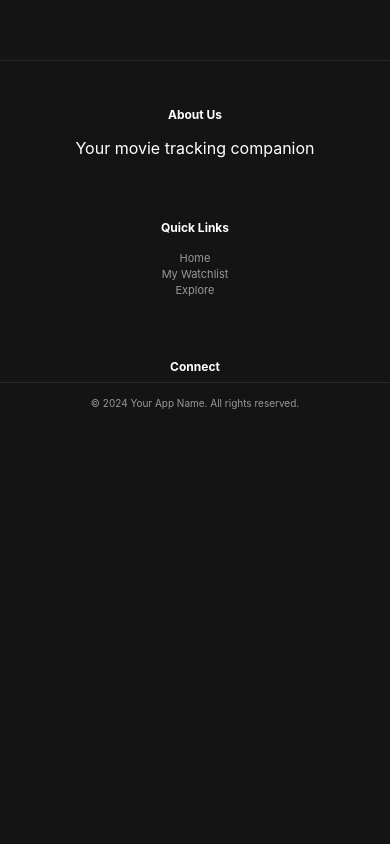
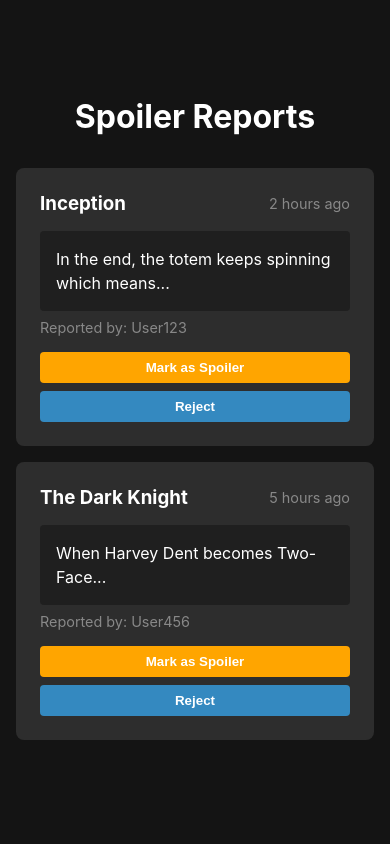
Before and after one commit to yigitbickici/Movie_Tracking_System, a React (Create React App) app in the folder frontend/: page /spoiler-requests in a window 390 px wide. Shown: the top 844 px of the page. Built offline with nearby package versions, Linux system fonts and the light colour scheme.

Commit message:
editorUser and spoilerRequest page

```diff
--- a/frontend/src/App.js
+++ b/frontend/src/App.js
@@ -12,6 +12,7 @@
 import AdminDashboard from './pages/AdminDashboard';
 import Explore from './pages/Explore';
 import HomeNavbar from './components/HomeNavbar';
+import SpoilerRequests from './pages/SpoilerRequests';
 import './App.css';
 
 const AppLayout = ({ children }) => {
@@ -46,6 +47,7 @@
           <Route path="/register" element={<Register />} />
           <Route path="/watchlist" element={<Watchlist />} />
           <Route path="/admin" element={<AdminDashboard />} />
+          <Route path="/spoiler-requests" element={<SpoilerRequests />} />
         </Routes>
       </AppLayout>
     </Router>
--- a/frontend/src/components/Navbar.css
+++ b/frontend/src/components/Navbar.css
@@ -169,3 +169,18 @@
 .app-container {
     padding-top: 60px;
 }
+
+.navbar .nav-links a {
+    color: white;
+    text-decoration: none;
+    padding: 10px 20px;
+    transition: color 0.3s ease;
+}
+
+.navbar .nav-links a:hover {
+    color: white;
+}
+
+.navbar .nav-links a.active {
+    color: white;
+}
--- a/frontend/src/components/Navbar.jsx
+++ b/frontend/src/components/Navbar.jsx
@@ -5,7 +5,7 @@
 const Navbar = () => {
     const navigate = useNavigate();
     const location = useLocation();
-    const isAdmin = localStorage.getItem('isAdmin') === 'true';
+    const userType = localStorage.getItem('userType');
     const userName = localStorage.getItem('userName');
     const [showProfileMenu, setShowProfileMenu] = useState(false);
 
@@ -26,6 +26,25 @@
                 </div>
 
                 <div className="nav-links">
+                    {userType === 'editor' ? (
+                        <>
+                            <Link
+                                to="/explore"
+                                className={`nav-link ${location.pathname === '/explore' ? 'active' : ''}`}
+                            >
+                                <i className="fas fa-compass"></i>
+                                <span>Explore</span>
+                            </Link>
+                            <Link
+                                to="/spoiler-requests"
+                                className={`nav-link ${location.pathname === '/spoiler-requests' ? 'active' : ''}`}
+                            >
+                                <i className="fas fa-shield-alt"></i>
+                                <span>Spoiler Reports</span>
+                            </Link>
+                        </>
+                    ) : (
+                        <>
                             <Link
                                 to="/explore"
                                 className={`nav-link ${location.pathname === '/explore' ? 'active' : ''}`}
@@ -40,7 +59,7 @@
                                 <i className="fas fa-film"></i>
                                 <span>WatchList</span>
                             </Link>
-                    {isAdmin && (
+                            {userType === 'admin' && (
                                 <Link
                                     to="/admin"
                                     className={`nav-link ${location.pathname === '/admin' ? 'active' : ''}`}
@@ -48,6 +67,8 @@
                                     <i className="fas fa-cog"></i>
                                     <span>Admin Panel</span>
                                 </Link>
+                            )}
+                        </>
                     )}
                 </div>
 
@@ -63,15 +84,12 @@
 
                     {showProfileMenu && (
                         <div className="profile-dropdown">
+                            {userType !== 'editor' && (
                                 <Link to="/profile" className="dropdown-item">
                                     <i className="fas fa-user"></i>
                                     <span>Profile</span>
                                 </Link>
-                            <Link to="/settings" className="dropdown-item">
-                                <i className="fas fa-cog"></i>
-                                <span>Settings</span>
-                            </Link>
-                            <div className="dropdown-divider"></div>
+                            )}
                             <button onClick={handleLogout} className="dropdown-item logout-item">
                                 <i className="fas fa-sign-out-alt"></i>
                                 <span>Log Out</span>
--- a/frontend/src/pages/Login.jsx
+++ b/frontend/src/pages/Login.jsx
@@ -30,7 +30,13 @@
             localStorage.setItem('userType', 'user');
             localStorage.setItem('userName', 'User1');
             navigate('/');
-        } else {
+        }
+        else if (formData.email === 'editor@example.com' && formData.password === 'editor123') {
+            localStorage.setItem('isAdmin', 'false');
+            localStorage.setItem('userType', 'editor');
+            localStorage.setItem('userName', 'User1');
+            navigate('/');
+        }else {
             alert('Invalid email or password!');
         }
     };
--- /dev/null
+++ b/frontend/src/pages/SpoilerRequests.css
@@ -0,0 +1,116 @@
+.spoiler-requests-container {
+    padding: 2rem;
+    max-width: 1200px;
+    margin: 0 auto;
+    color: white;
+    margin-bottom: 100px;
+}
+
+.spoiler-requests-container h1 {
+    margin-bottom: 2rem;
+    text-align: center;
+}
+
+.requests-list {
+    display: flex;
+    flex-direction: column;
+    gap: 1rem;
+}
+
+.request-card {
+    background: #2d2d2d;
+    border-radius: 8px;
+    padding: 1.5rem;
+    transition: all 0.3s ease;
+}
+
+.request-card.approved {
+    border-left: 4px solid orange;
+}
+
+.request-card.rejected {
+    border-left: 4px solid #3489C0;
+}
+
+.request-header {
+    display: flex;
+    justify-content: space-between;
+    align-items: center;
+    margin-bottom: 1rem;
+}
+
+.request-header h3 {
+    margin: 0;
+}
+
+.timestamp {
+    color: #888;
+    font-size: 0.9rem;
+}
+
+.request-content {
+    margin-bottom: 1rem;
+}
+
+.post-content {
+    background: #1f1f1f;
+    padding: 1rem;
+    border-radius: 4px;
+    margin-bottom: 0.5rem;
+}
+
+.reported-by {
+    color: #888;
+    font-size: 0.9rem;
+    margin: 0;
+}
+
+.request-actions {
+    display: flex;
+    gap: 1rem;
+    margin-top: 1rem;
+}
+
+.approve-button, .reject-button {
+    padding: 0.5rem 1rem;
+    border: none;
+    border-radius: 4px;
+    cursor: pointer;
+    font-weight: bold;
+    transition: all 0.3s ease;
+}
+
+.approve-button {
+    background: orange;
+    color: white;
+}
+
+.approve-button:hover {
+    background: #FFC800;
+}
+
+.reject-button {
+    background: #3489C0;
+    color: white;
+}
+
+.request-status {
+    margin-top: 1rem;
+    font-weight: bold;
+    color: #888;
+}
+
+@media screen and (max-width: 768px) {
+    .spoiler-requests-container {
+        padding: 1rem;
+    }
+
+    .request-actions {
+        flex-direction: column;
+        gap: 0.5rem;
+    }
+
+    .approve-button, .reject-button {
+        width: 100%;
+    }
+}
--- /dev/null
+++ b/frontend/src/pages/SpoilerRequests.jsx
@@ -0,0 +1,86 @@
+import React, { useState } from 'react';
+import './SpoilerRequests.css';
+
+const SpoilerRequests = () => {
+    const [requests, setRequests] = useState([
+        {
+            id: 1,
+            movieId: 27205,
+            movieTitle: "Inception",
+            postId: 1,
+            postContent: "In the end, the totem keeps spinning which means...",
+            reportedBy: "User123",
+            timestamp: "2 hours ago",
+            status: "pending"
+        },
+        {
+            id: 2,
+            movieId: 155,
+            movieTitle: "The Dark Knight",
+            postId: 2,
+            postContent: "When Harvey Dent becomes Two-Face...",
+            reportedBy: "User456",
+            timestamp: "5 hours ago",
+            status: "pending"
+        }
+    ]);
+
+    const handleApprove = (requestId) => {
+        setRequests(requests.map(request =>
+            request.id === requestId
+                ? {...request, status: 'approved'}
+                : request
+        ));
+    };
+
+    const handleReject = (requestId) => {
+        setRequests(requests.map(request =>
+            request.id === requestId
+                ? {...request, status: 'rejected'}
+                : request
+        ));
+    };
+
+    return (
+        <div className="spoiler-requests-container">
+            <h1>Spoiler Reports</h1>
+            <div className="requests-list">
+                {requests.map(request => (
+                    <div key={request.id} className={`request-card ${request.status}`}>
+                        <div className="request-header">
+                            <h3>{request.movieTitle}</h3>
+                            <span className="timestamp">{request.timestamp}</span>
+                        </div>
+                        <div className="request-content">
+                            <p className="post-content">{request.postContent}</p>
+                            <p className="reported-by">Reported by: {request.reportedBy}</p>
+                        </div>
+                        {request.status === 'pending' && (
+                            <div className="request-actions">
+                                <button
+                                    className="approve-button"
+                                    onClick={() => handleApprove(request.id)}
+                                >
+                                    Mark as Spoiler
+                                </button>
+                                <button
+                                    className="reject-button"
+                                    onClick={() => handleReject(request.id)}
+                                >
+                                    Reject
+                                </button>
+                            </div>
+                        )}
+                        {request.status !== 'pending' && (
+                            <div className="request-status">
+                                Status: {request.status.charAt(0).toUpperCase() + request.status.slice(1)}
+                            </div>
+                        )}
+                    </div>
+                ))}
+            </div>
+        </div>
+    );
+};
+
+export default SpoilerRequests;
```
Lines whose indentation alone changed are shown as unchanged.
